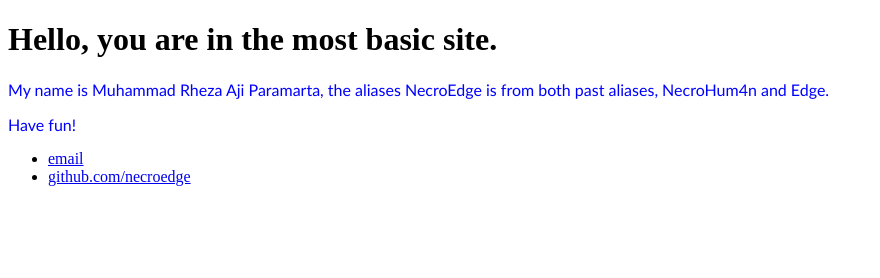
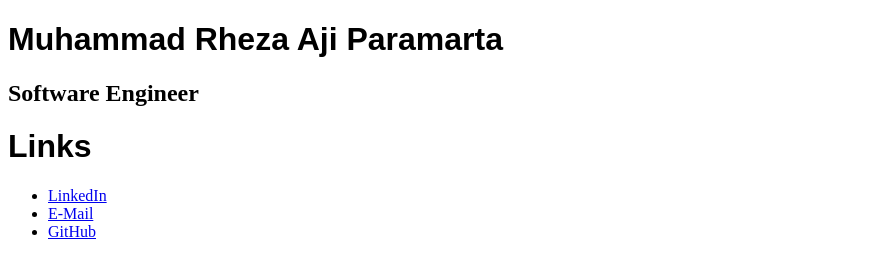
Before and after one commit to necroedge/necroedge.github.io, a plain HTML site: page index.html in a window 1280 px wide. Shown: the whole page, without its empty margins (0-880 px from the left). Drawn offline with Linux system fonts and the light colour scheme.

Commit message:
changes on html, adding new heading.

```diff
--- a/css/main.css
+++ b/css/main.css
@@ -3,9 +3,8 @@ body {
 }
 h1 {
   color: black;
-  font-family:'decorative';
+  font-family: arial;
 }
 p {
-  color: blue;
-  font-family: 'calibri';
+  color: black;
 }
--- a/index.html
+++ b/index.html
@@ -6,13 +6,16 @@
 	<link rel="stylesheet" type="text/css" href="/css/main.css">
 </head>
 <body>
-	<h1>Hello, you are in the most basic site.</h1>
-	<p>My name is Muhammad Rheza Aji Paramarta, the aliases NecroEdge is from both past aliases, NecroHum4n and Edge.</p>
-	<p>Have fun!</p>
+	<h1>Muhammad Rheza Aji Paramarta</h1>
+	<h2>Software Engineer</h2>
+	<p></p>
+	<p></p>
+	<h1>Links</h1>
 	<footer>
     		<ul>
-        	<li><a href="mailto:rhezaaji@gmail.com">email</a></li>
-       		<li><a href="https://github.com/necroedge">github.com/necroedge</a></li>
+		<li><a href="https://www.linkedin.com/in/rhezaaji/">LinkedIn</a></li>
+        	<li><a href="mailto:rhezaaji@gmail.com">E-Mail</a></li>
+       		<li><a href="https://github.com/necroedge">GitHub</a></li>
 		</ul>
 	</footer>
 </body>
```
